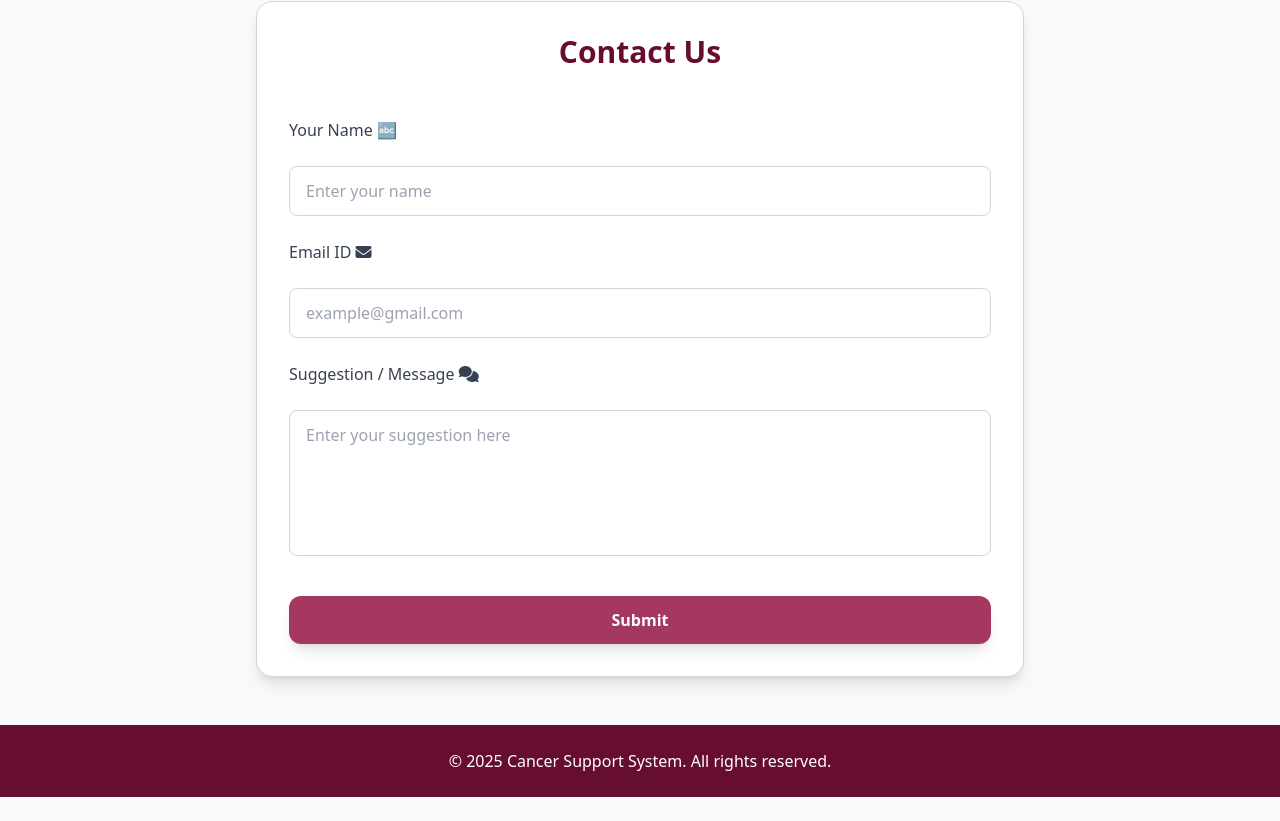
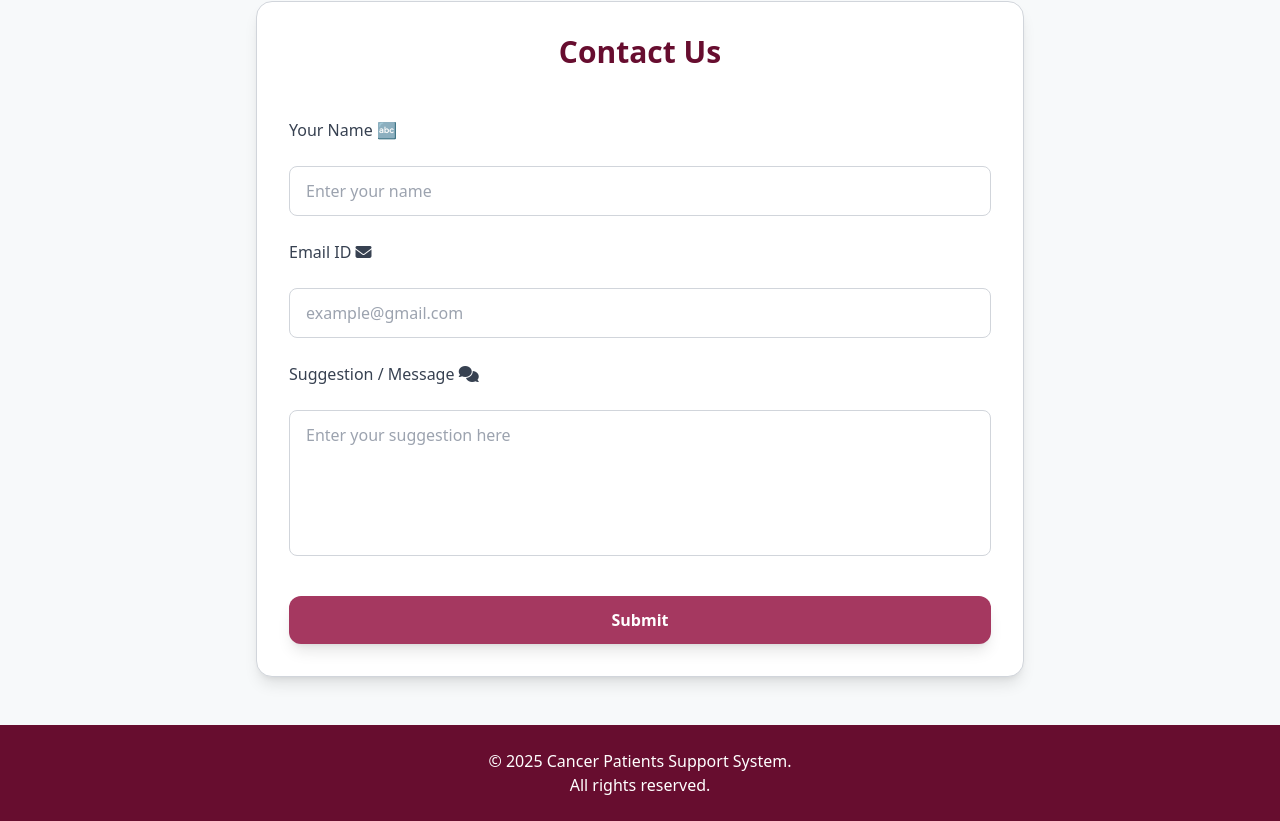
Before and after one commit to iamganeshjadhav/Cancer-Patients-Support-System, a website: page dist/input.html in a window 1280 px wide. Shown: the part 8041-8862 px from the top of the page. Before the commit the page ends 8838 px from the top, so only its background shows below. Drawn offline with Linux system fonts and the light colour scheme.

Commit message:
change in footer

```diff
--- a/dist/input.html
+++ b/dist/input.html
@@ -447,7 +447,7 @@
 
   <!-- Footer (Relative, not fixed) -->
   <footer class="py-6 bg-[#670D2F] text-white text-center">
-    <p>&copy; 2025 Cancer Support System. All rights reserved.</p>
+    <p>&copy; 2025 Cancer Patients Support System. <br>All rights reserved.</p>
   </footer>
 
 
```
